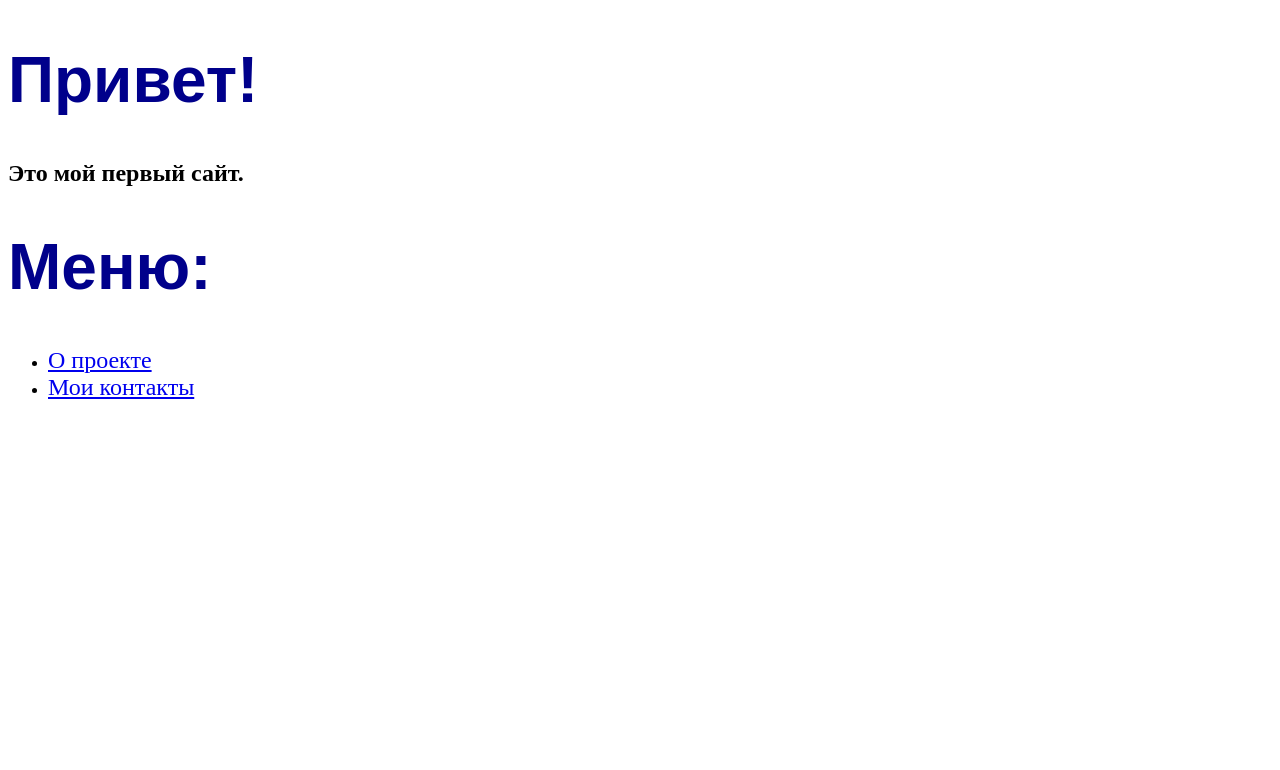
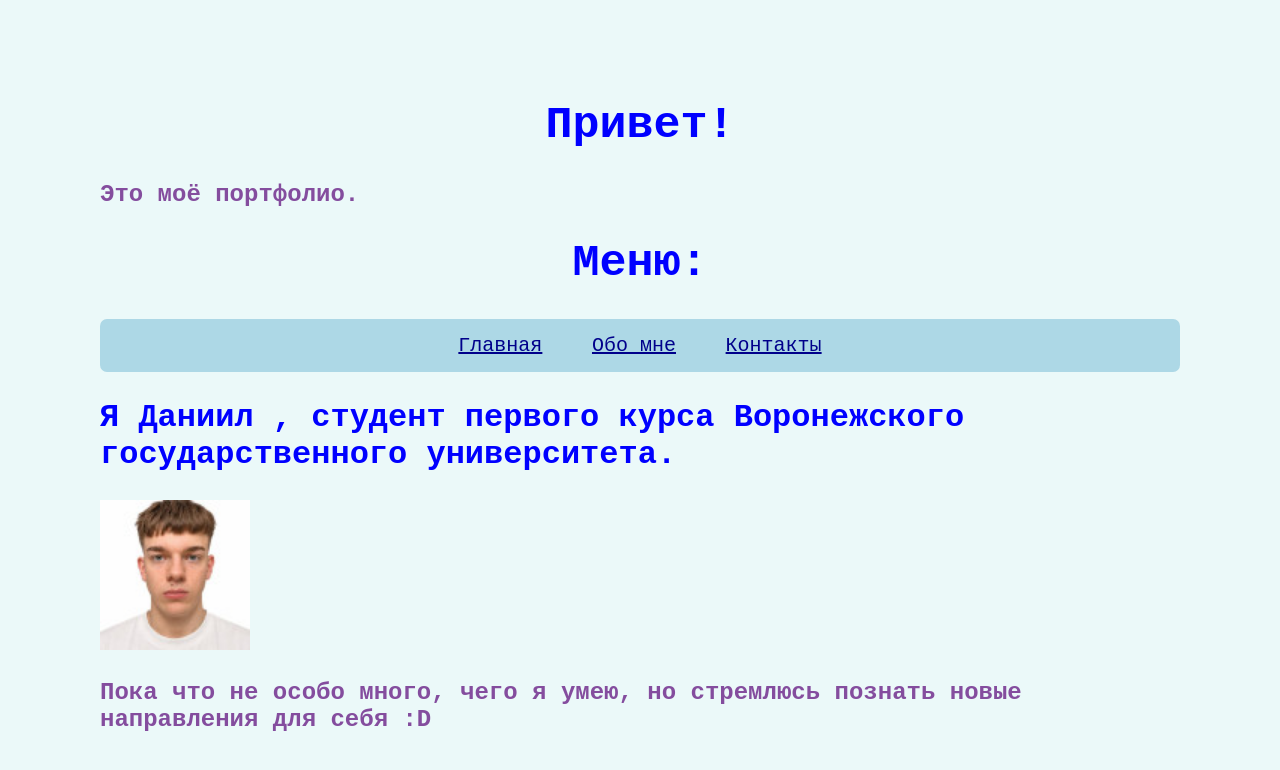
Before and after one commit to archhs/projects, a plain HTML site: page index.html in a window 1280 px wide. Drawn offline with Linux system fonts and the light colour scheme.

Commit message:
Add files via upload

```diff
--- a/index.html
+++ b/index.html
@@ -3,21 +3,20 @@
 <head>
     <meta charset="UTF-8">
     <meta name="viewport" content="width=device-width", initial-scale="1.0">
-    <title>Помиранцев Даниил Александрович</title>
+    <title>Моё портфолио</title>
     <link rel="stylesheet" href="./style.css">
 </head>
 <body>
     <h1>Привет!</h1>
-    <p>Это мой первый сайт.</p>
+    <p>Это моё портфолио.</p>
     <h1>Меню:</h1>
-
-    <ul>
-        <li>
-            <a href="./about.html">О проекте</a>
-        </li>
-        <li>
-            <a href="./contacts.html">Мои контакты</a>
-        </li>
-    </ul>
+    <nav>
+        <a href="index.html">Главная</a>
+        <a href="about.html">Обо мне</a>
+        <a href="contacts.html">Контакты</a>
+    </nav>
+    <h2>Я Даниил , студент первого курса Воронежского государственного университета.</h2>
+    <img src="me.jpg" width="150px" height="150px" alt="фото">
+    <p>Пока что не особо много, чего я умею, но стремлюсь познать новые направления для себя :D</p>
 </body>
 </html>
--- a/style.css
+++ b/style.css
@@ -1,13 +1,42 @@
+body {
+    font-family: 'Courier New', Courier, monospace;
+    color: rgb(180, 40, 40);
+    margin: 100px;
+    background: #c4eeee56;
+    color: #844d9e;
+}
+
+
 h1 {
-    font-family: Arial, Helvetica, sans-serif;
-    color: darkblue ;
-    font-size: 64px;
+    color: blue ;
+    font-size: 45px;
+    text-align: center;
 }
 
 h2 {
-    font-family: 'Times New Roman', Times, serif;
-    color:darkblue;
-    font-size: 50px;
+    color:blue;
+    font-size: 32px;
+}
+
+nav {
+    text-align: center;
+    background-color: lightblue;
+    padding: 10px;
+    border-radius: 7px;
+}
+
+nav a {
+    display: inline-block;
+    margin: 0 10px;
+    padding: 5px 10px;
+    color: darkblue;
+    font-size: 20px;
+    border-radius: 15px;
+}
+
+nav a:hover {
+    background-color: white;
+    color: darkblue;
 }
 
 p {
@@ -16,5 +45,5 @@ p {
 }
 
 a {
-    font-size: 24px;
+    font-size: 32px;
 }
```
Also changed, not shown: about.html (+11 -3 lines), contacts.html (+7 -8 lines).
